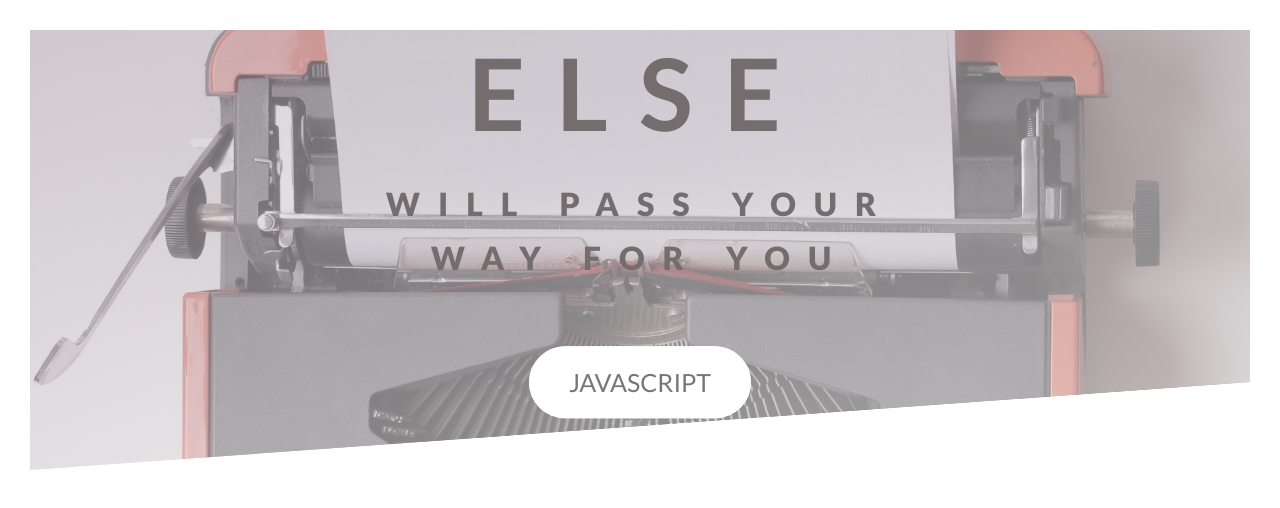
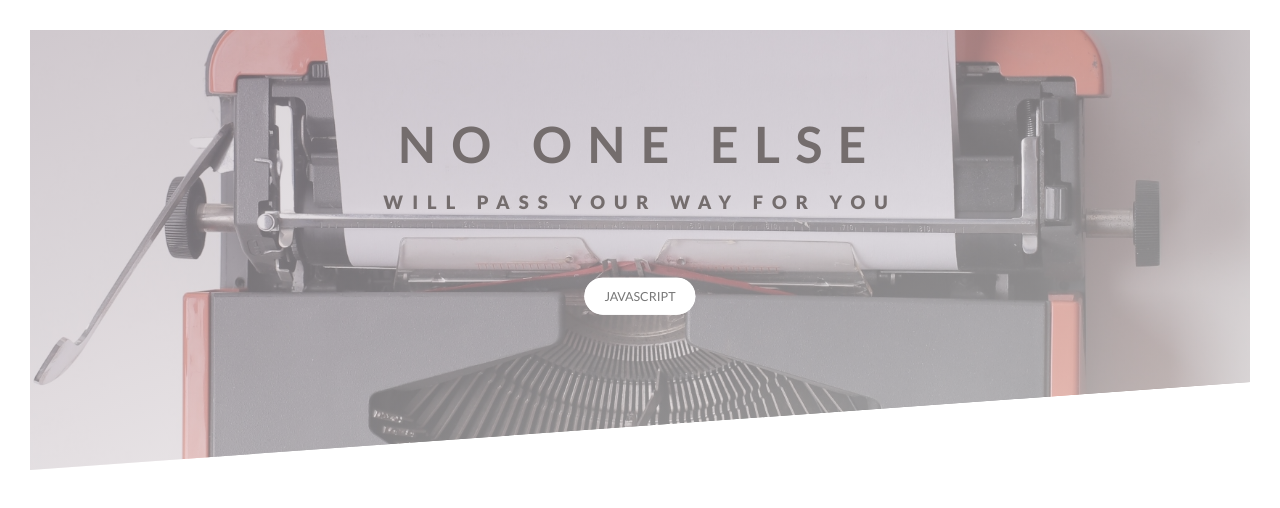
Before and after one commit to MaxVitalii/shpora, a plain HTML site: page index.html in a window 1280 px wide. Drawn offline with Linux system fonts and the light colour scheme; files whose address does not match are found by name.

Commit message:
convert px to rem i CSS file

```diff
--- a/css/style.css
+++ b/css/style.css
@@ -1,16 +1,23 @@
-* {
+*,
+*::after,
+*::before {
   margin: 0;
   padding: 0;
-  box-sizing: border-box;
+  box-sizing: inherit;
+}
+
+html {
+  font-size: 62.5%;
 }
 
 body {
   font-family: "Lato", sans-serif;
   font-weight: 400;
-  font-size: 16px;
+  font-size: 1.6rem;
   line-height: 1.7;
   color: #777;
-  padding: 30px;
+  padding: 3rem;
+  box-sizing: border-box;
 }
 
 .header {
@@ -24,7 +31,7 @@ body {
 
 .text-box {
   position: absolute;
-  top: 16%;
+  top: 26%;
   left: 50%;
   transform: translate(-50%, -50%);
   text-align: center;
@@ -35,14 +42,14 @@ body {
   text-transform: uppercase;
 
   backface-visibility: hidden;
-  margin-bottom: 60px;
+  margin-bottom: 6rem;
 }
 
 .heading-primary-main {
   display: block;
-  font-size: 100px;
+  font-size: 5rem;
   font-weight: 700;
-  letter-spacing: 31px;
+  letter-spacing: 1.55rem;
 
   animation-name: moveInLeft;
   animation-duration: 1.2s;
@@ -51,9 +58,9 @@ body {
 
 .heading-primary-sub {
   display: block;
-  font-size: 37spx;
+  font-size: 1.85rem;
   font-weight: 900;
-  letter-spacing: 18px;
+  letter-spacing: 0.9rem;
 
   animation-name: moveInRight;
   animation-duration: 1.2s;
@@ -63,11 +70,11 @@ body {
 @keyframes moveInLeft {
   0% {
     opacity: 0;
-    transform: translateX(-100px);
+    transform: translateX(-5rem);
   }
 
   80% {
-    transform: translateX(20px);
+    transform: translateX(1rem);
   }
 
   100% {
@@ -79,11 +86,11 @@ body {
 @keyframes moveInRight {
   0% {
     opacity: 0;
-    transform: translateX(100px);
+    transform: translateX(5rem);
   }
 
   80% {
-    transform: translateX(-20px);
+    transform: translateX(-1rem);
   }
 
   100% {
@@ -95,7 +102,7 @@ body {
 @keyframes moveInBottom {
   0% {
     opacity: 0;
-    transform: translateY(60px);
+    transform: translateY(3rem);
   }
 
   100% {
@@ -108,22 +115,22 @@ body {
 .btn:visited {
   text-transform: uppercase;
   text-decoration: none;
-  padding: 15px 40px;
+  padding: 0.75rem 2rem;
   display: inline-block;
-  border-radius: 100px;
-  font-size: 25px;
+  border-radius: 10rem;
+  font-size: 1.25rem;
   transition: all 0.2s;
   position: relative;
 }
 
 .btn:hover {
-  transform: translateY(-3px);
-  box-shadow: 0 10px 20px rgba(0, 0, 0, 0.2);
+  transform: translateY(-0.3rem);
+  box-shadow: 0 1rem 2rem rgba(0, 0, 0, 0.2);
 }
 
 .btn:active {
   transform: translateY(-1px);
-  box-shadow: 0 5px 10px rgba(0, 0, 0, 0.2);
+  box-shadow: 0 0.5rem 1rem rgba(0, 0, 0, 0.2);
 }
 
 .btn-white {
@@ -136,7 +143,7 @@ body {
   display: inline-block;
   height: 100%;
   width: 100%;
-  border-radius: 100px;
+  border-radius: 10rem;
   position: absolute;
   top: 0;
   left: 0;
```
